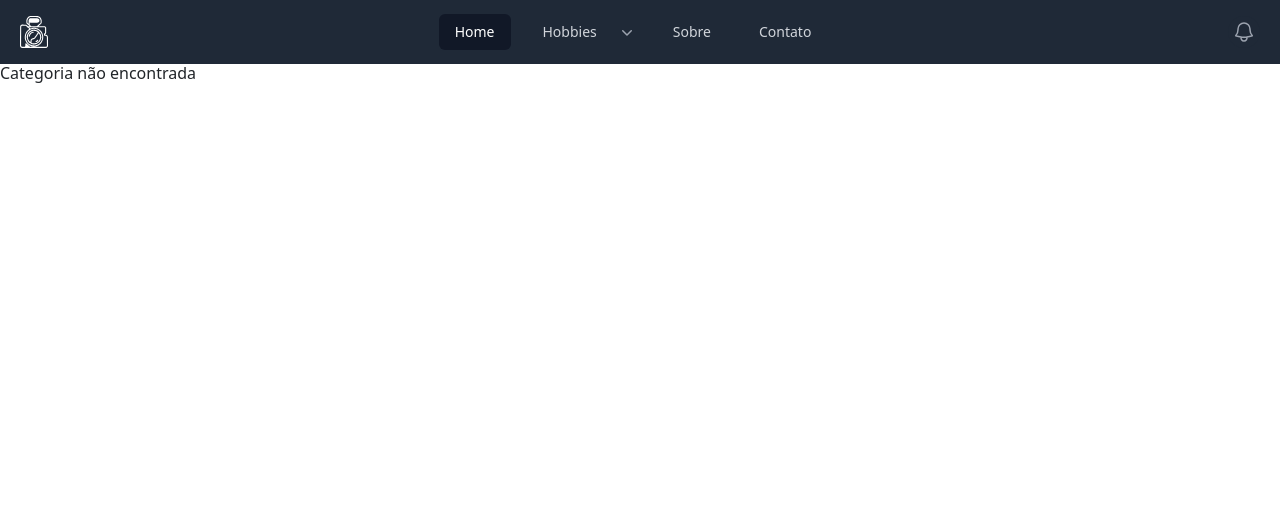
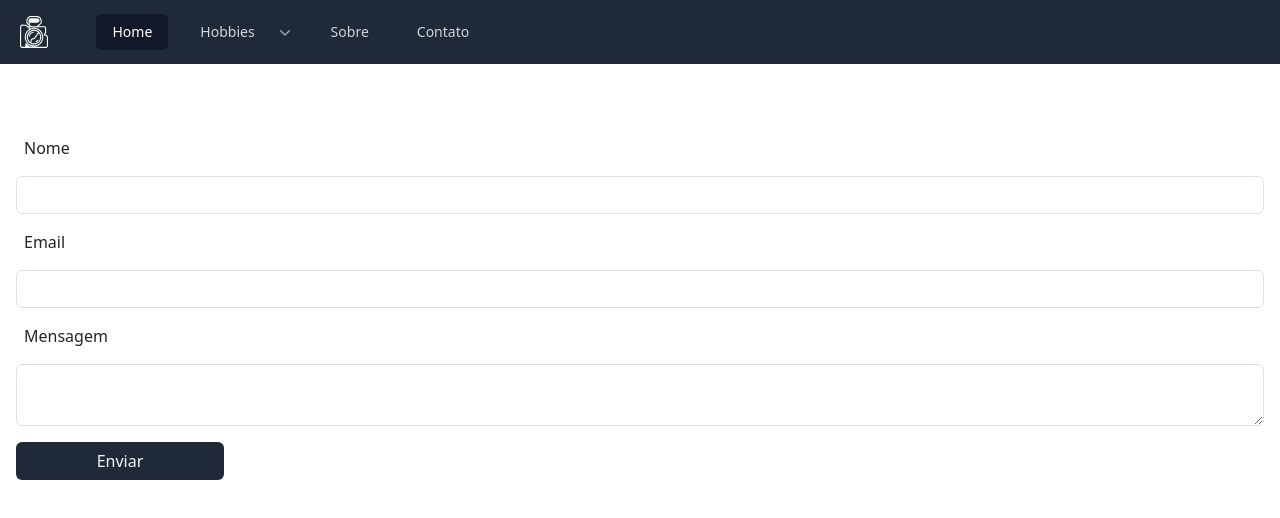
Before and after one commit to APB-Abner/CP2, a React (Vite) app: page /contact in a window 1280 px wide. Shown: the top 518 px of the page. Built offline with nearby package versions, Linux system fonts and the light colour scheme.

Commit message:
Refactor file imports for consistency and add emailjs-com and ContactForm component

```diff
--- a/package.json
+++ b/package.json
@@ -10,10 +10,12 @@
     "preview": "vite preview"
   },
   "dependencies": {
+    "@emailjs/browser": "^4.4.1",
     "@headlessui/react": "^2.1.8",
     "@heroicons/react": "^2.1.5",
     "bootstrap-icons": "^1.11.3",
     "classnames": "^2.5.1",
+    "emailjs-com": "^3.2.0",
     "react": "^18.3.1",
     "react-dom": "^18.3.1",
     "react-router-dom": "^6.26.2",
--- /dev/null
+++ b/src/components/ContactForm.jsx
@@ -0,0 +1,41 @@
+import React, { useRef } from 'react';
+import emailjs from '@emailjs/browser';
+
+export default function ContactForm() {
+    const form = useRef();
+
+    const sendEmail = (e) => {
+        e.preventDefault();
+
+        // Substitua 'YOUR_SERVICE_ID', e 'YOUR_USER_ID'
+        emailjs.sendEmail('service_skgg39h', 'template_j8mwa15', form.current, 'YlmHrRjC_3D66ifkqw')
+            .then((result) => {
+                console.log(result.text);
+                alert('Email enviado com sucesso!');
+            }, (error) => {
+                console.log(error.text);
+                alert('Ocorreu um erro ao enviar o e-mail.');
+            });
+
+        // Limpa o formulário após o envio
+        e.target.reset();
+    };
+
+    return (
+        <div className="container my-5 p-4">
+
+            <form ref={form} onSubmit={sendEmail} className='row g-3'>
+                <label>Nome</label>
+                <input type="text" className='form-control ' name="user_name" required />
+
+                <label>Email</label>
+                <input type="email" className='form-control' name="user_email" required />
+
+                <label>Mensagem</label>
+                <textarea name="message" className='form-control' required />
+
+                <input type="submit" value="Enviar" class="col-2 btn bg-gray-800 text-neutral-100 mb-3 center" />
+            </form>
+        </div>
+    );
+}
--- a/src/components/Header.jsx
+++ b/src/components/Header.jsx
@@ -66,9 +66,9 @@ export default function Header() {
     return (
         <Disclosure as="nav" className="bg-gray-800">
             <div className="row mx-auto max-w-7xl px-2 sm:px-6 lg:px-8">
-                <div className=" flex h-16 items-center justify-between">
-                    <div className="absolute inset-y-0 left-0 flex items-center sm:hidden">
-                        {/* Mobile menu button*/}
+                <div className="d-flex h-16 items-center sm:justify-between">
+                    <div className="inset-y-0 left-2 flex max-h-max items-center sm:hidden">
+                        {/* Mobile menu button */}
                         <DisclosureButton className="group relative inline-flex items-center justify-center rounded-md p-2 text-gray-400 hover:bg-gray-700 hover:text-white focus:outline-none focus:ring-2 focus:ring-inset focus:ring-white">
                             <span className="absolute -inset-0.5" />
                             <span className="sr-only">Open main menu</span>
@@ -76,26 +76,18 @@ export default function Header() {
                             <XMarkIcon aria-hidden="true" className="hidden h-6 w-6 group-data-[open]:block" />
                         </DisclosureButton>
                     </div>
-                    <div className="d-flex flex-1 items-center justify-center sm:items-stretch sm:justify-start">
-                        <div className="col-4 md:col-4 flex flex-shrink-0 items-center">
-                            <img
-                                alt="Abner"
-                                src="logo.svg"
-                                className="h-8 w-auto"
-                            />
-                        </div>
-                        <div className="col-4 hidden sm:ml-6 sm:block">
-                            <FlyMenu className="flex space-x-4" navigation={navigation} solutions={solutions} callsToAction={callsToAction} />
+                    <div className="flex flex-shrink-0 items-center justify-center">
+                        <img
+                            alt="Abner"
+                            src="logo.svg"
+                            className="h-8 w-auto"
+                        />
+                        <div className="hidden sm:ml-12 sm:flex sm:items-center sm:justify-end">
+                            <FlyMenu className="flex space-x-6" navigation={navigation} solutions={solutions} callsToAction={callsToAction} />
                         </div>
                     </div>
                     <div className="absolute inset-y-0 right-0 flex items-center pr-2 sm:static sm:inset-auto sm:ml-6 sm:pr-0">
-                        <button
-                            type="button"
-                            className="relative rounded-full bg-gray-800 p-1 text-gray-400 hover:text-white focus:outline-none focus:ring-2 focus:ring-white focus:ring-offset-2 focus:ring-offset-gray-800">
-                            <span className="absolute -inset-1.5" />
-                            <span className="sr-only">View notifications</span>
-                            <BellIcon aria-hidden="true" className="h-6 w-6" />
-                        </button>
+
 
                         {/* Profile dropdown
                         <Menu as="div" className="relative ml-3">
--- a/src/main.jsx
+++ b/src/main.jsx
@@ -19,6 +19,7 @@ const router = createBrowserRouter([
       { index: true, element: <Home /> },
       { path: 'about', element: <About /> },
       { path: 'hobbies', element: <Hobbies /> },
+      { path: 'contact', element: <Contact /> },
       { path: '*', element: <PageNotFound /> },
       { path: ':name', element: <ContentPage /> }
     ]
--- a/src/pages/Contact.jsx
+++ b/src/pages/Contact.jsx
@@ -1,6 +1,9 @@
+import ContactForm from '../components/ContactForm';
+
 export default function Contact () {
     return (
         <>
+           <ContactForm/>
         </>
      );
 }
```
Also changed, not shown: opa.html (added), 1 other file (tests, documents, lock files or other folders).
